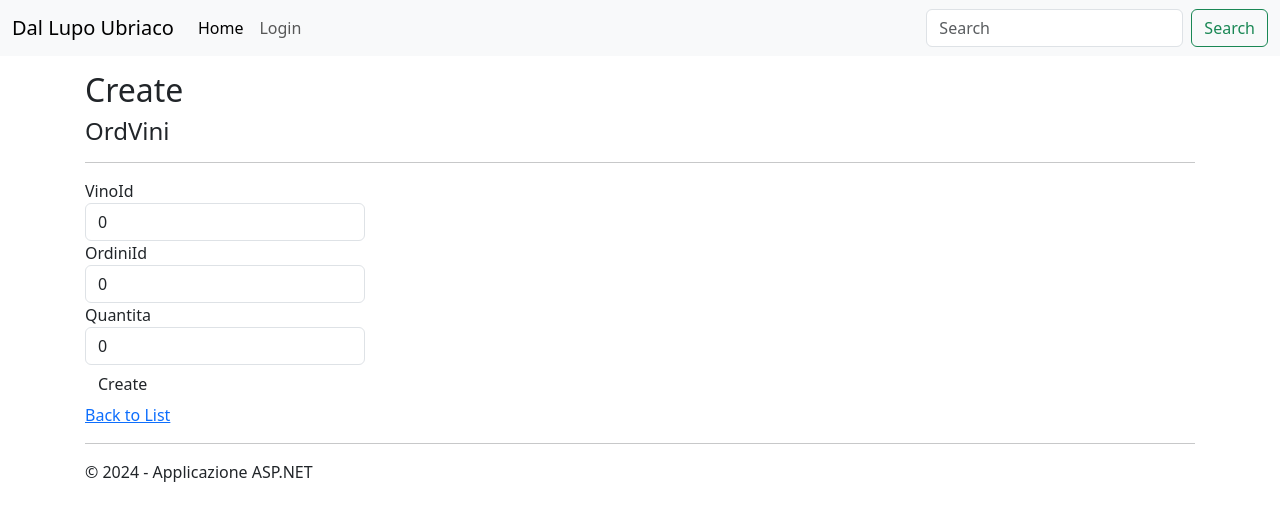
After one commit to FullMetalMisso/Capstone, an ASP.NET MVC app: template Views/OrdVini/Create.cshtml in a window 1280 px wide. The commit adds this page. Shown: the top 521 px of the page. Run offline with ASP.NET Core 8 and stand-ins for ASP.NET MVC 5, Linux system fonts and the light colour scheme; the template is opened without the code that fills it, so the values that code supplies are empty; the project's own start-up code is not run, and a stand-in starts its controllers and pages; some libraries are stand-ins or nearby versions.

Commit message:
Creazione modelli e viste base per il carrello. Implementazione cookie e aggiunta prodotto (ancora da testare)

```diff
--- a/Models/OrdVini.cs
+++ b/Models/OrdVini.cs
@@ -23,5 +23,9 @@ namespace Capstone.Models
         [Column(Order = 2)]
         [DatabaseGenerated(DatabaseGeneratedOption.None)]
         public int Quantita { get; set; }
+
+        public virtual Vini Vini { get; set; }
+
+        public virtual Ordini Ordini { get; set; }
     }
 }
--- a/Models/Ordini.cs
+++ b/Models/Ordini.cs
@@ -24,7 +24,7 @@ namespace Capstone.Models
         [Column(TypeName = "date")]
         public DateTime Consegna { get; set; }
 
-        [StringLength(10)]
-        public string UsersId { get; set; }
+
+        public string UserId { get; set; }
     }
 }
--- /dev/null
+++ b/Views/OrdVini/Create.cshtml
@@ -0,0 +1,51 @@
+@model Capstone.Models.OrdVini
+
+@{
+    ViewBag.Title = "Create";
+}
+
+<h2>Create</h2>
+
+@using (Html.BeginForm())
+{
+    @Html.AntiForgeryToken()
+
+    <div class="form-horizontal">
+        <h4>OrdVini</h4>
+        <hr />
+        @Html.ValidationSummary(true, "", new { @class = "text-danger" })
+        <div class="form-group">
+            @Html.LabelFor(model => model.VinoId, htmlAttributes: new { @class = "control-label col-md-2" })
+            <div class="col-md-10">
+                @Html.EditorFor(model => model.VinoId, new { htmlAttributes = new { @class = "form-control" } })
+                @Html.ValidationMessageFor(model => model.VinoId, "", new { @class = "text-danger" })
+            </div>
+        </div>
+
+        <div class="form-group">
+            @Html.LabelFor(model => model.OrdiniId, htmlAttributes: new { @class = "control-label col-md-2" })
+            <div class="col-md-10">
+                @Html.EditorFor(model => model.OrdiniId, new { htmlAttributes = new { @class = "form-control" } })
+                @Html.ValidationMessageFor(model => model.OrdiniId, "", new { @class = "text-danger" })
+            </div>
+        </div>
+
+        <div class="form-group">
+            @Html.LabelFor(model => model.Quantita, htmlAttributes: new { @class = "control-label col-md-2" })
+            <div class="col-md-10">
+                @Html.EditorFor(model => model.Quantita, new { htmlAttributes = new { @class = "form-control" } })
+                @Html.ValidationMessageFor(model => model.Quantita, "", new { @class = "text-danger" })
+            </div>
+        </div>
+
+        <div class="form-group">
+            <div class="col-md-offset-2 col-md-10">
+                <input type="submit" value="Create" class="btn btn-default" />
+            </div>
+        </div>
+    </div>
+}
+
+<div>
+    @Html.ActionLink("Back to List", "Index")
+</div>
--- a/Views/Shared/_Layout.cshtml
+++ b/Views/Shared/_Layout.cshtml
@@ -1,7 +1,8 @@
+
 <!DOCTYPE html>
 <html>
 <head>
-<meta http-equiv="Content-Type" content="text/html; charset=utf-8"/>
+    <meta http-equiv="Content-Type" content="text/html; charset=utf-8" />
     <meta charset="utf-8" />
     <meta name="viewport" content="width=device-width" />
     <title>@ViewBag.Title - Applicazione ASP.NET</title>
@@ -10,28 +11,40 @@
 </head>
 <body>
 
-    <nav class="navbar navbar-expand-sm navbar-toggleable-sm navbar-dark bg-dark">
-        <div class="container">
-            @Html.ActionLink("Nome dell'applicazione", "Index", "Home", new { area = "" }, new { @class = "navbar-brand" })
-            <button type="button" class="navbar-toggler" data-bs-toggle="collapse" data-bs-target=".navbar-collapse" title="Attiva/Disattiva spostamento" aria-controls="navbarSupportedContent"
-                    aria-expanded="false" aria-label="Toggle navigation">
+    <nav class="navbar navbar-expand-lg bg-body-tertiary">
+        <div class="container-fluid">
+            <a class="navbar-brand" href="#">Dal Lupo Ubriaco</a>
+            <button class="navbar-toggler" type="button" data-bs-toggle="collapse" data-bs-target="#navbarSupportedContent" aria-controls="navbarSupportedContent" aria-expanded="false" aria-label="Toggle navigation">
                 <span class="navbar-toggler-icon"></span>
             </button>
-            <div class="collapse navbar-collapse d-sm-inline-flex justify-content-between">
-                <ul class="navbar-nav flex-grow-1">
-                    <li>@Html.ActionLink("Home", "Index", "Home", new { area = "" }, new { @class = "nav-link" })</li>
-                    <li>@Html.ActionLink("API", "Index", "Help", new { area = "" }, new { @class = "nav-link" })</li>
-                </ul>
-                 <ul class="navbar-nav ml-auto">
+            <div class="collapse navbar-collapse" id="navbarSupportedContent">
+                <ul class="navbar-nav me-auto mb-2 mb-lg-0">
+                    <li class="nav-item">
+                        <a class="nav-link active" aria-current="page" href="#">Home</a>
+                    </li>
                     @if (User.Identity.IsAuthenticated)
                     {
-         <li class="nav-item"><a href="@Url.Action("Logout", "Auth")" class="nav-link btn btn-outline-light">Logout</a></li>
+                        <li class="nav-item dropdown">
+                            <a class="nav-link dropdown-toggle" href="#" role="button" data-bs-toggle="dropdown" aria-expanded="false">
+                                Profilo
+                            </a>
+                            <ul class="dropdown-menu">
+                                <li><a class="dropdown-item" href="#">Il mio profilo</a></li>
+                                <li><a class="dropdown-item" href="@Url.Action("Logout", "Auth")">Logout</a></li>
+                            </ul>
+                        </li>
+
                     }
                     else
                     {
                          <li class="nav-item"><a href="@Url.Action("Login", "Auth")" class="nav-link btn btn-outline-light">Login</a></li>
                     }
+
                 </ul>
+                <form class="d-flex" role="search">
+                    <input class="form-control me-2" type="search" placeholder="Search" aria-label="Search">
+                    <button class="btn btn-outline-success" type="submit">Search</button>
+                </form>
             </div>
         </div>
     </nav>
@@ -44,7 +57,7 @@
     </div>
 
     @Scripts.Render("~/bundles/jquery")
-    @Scripts.Render("~/bundles/bootstrap")
+    <script src="https://cdn.jsdelivr.net/npm/bootstrap@5.3.3/dist/js/bootstrap.bundle.min.js" integrity="sha384-YvpcrYf0tY3lHB60NNkmXc5s9fDVZLESaAA55NDzOxhy9GkcIdslK1eN7N6jIeHz" crossorigin="anonymous"></script>
     @RenderSection("scripts", required: false)
 </body>
 </html>
```
Also changed, not shown: Controllers/OrdViniController.cs (added, +149 -0 lines), Models/VinoCart.cs (added, +18 -0 lines), Views/OrdVini/Delete.cshtml (added, +24 -0 lines), Views/OrdVini/Details.cshtml (added, +18 -0 lines), Views/OrdVini/Edit.cshtml (added, +33 -0 lines), Views/OrdVini/Index.cshtml (added, +27 -0 lines), Capstone.csproj, Web.config, packages.config. Lines whose indentation alone changed are shown as unchanged.
